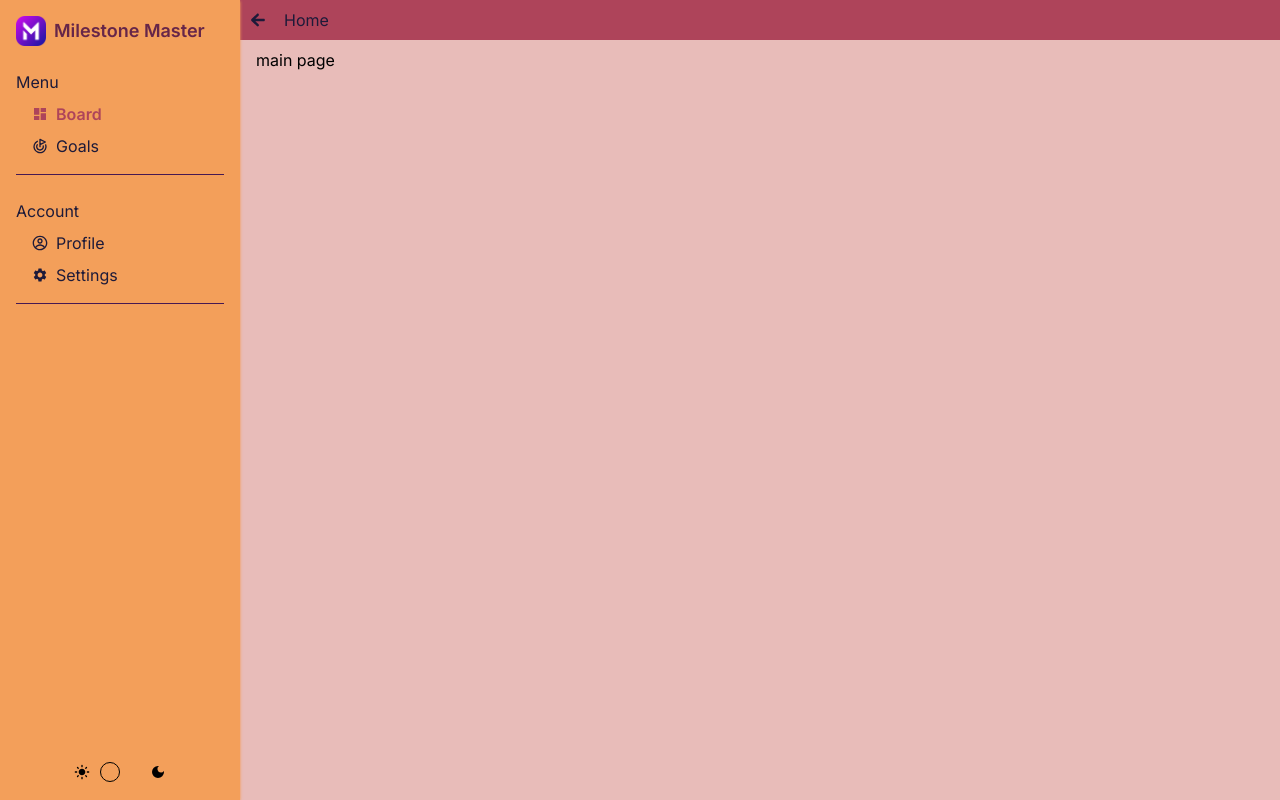
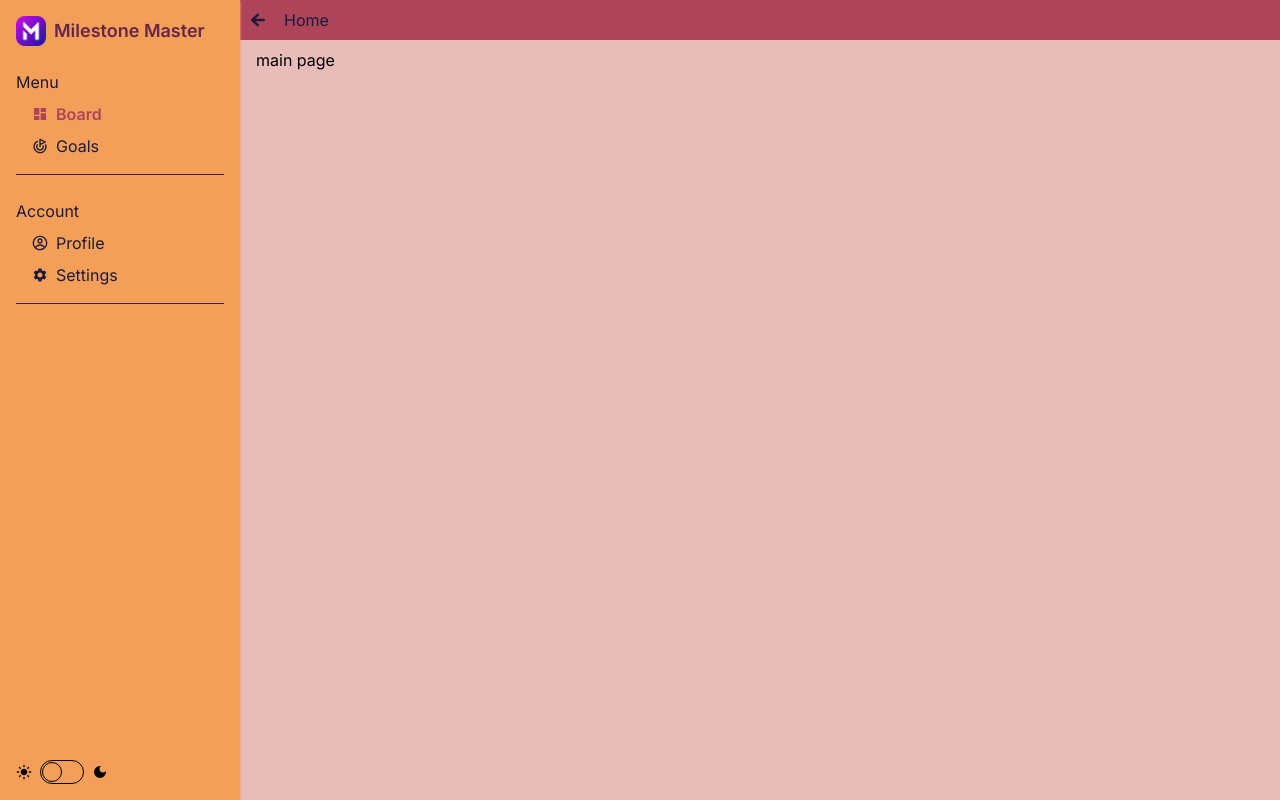
Before and after one commit to tannaz97shr/milestone-master, a Next.js app: page / in a window 1280 px wide. Built offline with nearby package versions, Linux system fonts and the light colour scheme.

Commit message:
feat: style switch btn

```diff
--- a/src/components/Sidebar/index.tsx
+++ b/src/components/Sidebar/index.tsx
@@ -106,7 +106,9 @@
             );
           })}
         </div>
-        <ThemeSwitch />
+        <div className={`mt-auto ${!isMenueOpen && "hidden lg:flex"}`}>
+          <ThemeSwitch />
+        </div>
       </div>
     </>
   );
--- a/src/components/ThemeSwitch/index.tsx
+++ b/src/components/ThemeSwitch/index.tsx
@@ -26,7 +26,7 @@
           className="sr-only peer"
           checked={isDark}
         />
-        <div className="w-11 h-6 bg-gray-200 peer-focus:outline-none peer-focus:ring-4 peer-focus:ring-blue-300 dark:peer-focus:ring-blue-800 rounded-full peer dark:bg-gray-700 peer-checked:after:translate-x-full rtl:peer-checked:after:-translate-x-full peer-checked:after:border-white after:content-[''] after:absolute after:top-[2px] after:start-[2px] after:bg-white after:border-gray-300 after:border after:rounded-full after:h-5 after:w-5 after:transition-all dark:border-gray-600 peer-checked:bg-blue-600" />
+        <div className="border w-11 h-6 bg-gray-200 peer-focus:outline-none peer-focus:ring-4 peer-focus:ring-blue-300 dark:peer-focus:ring-blue-800 rounded-full peer dark:bg-gray-700 peer-checked:after:translate-x-full rtl:peer-checked:after:-translate-x-full peer-checked:after:border-white after:content-[''] after:absolute after:top-[2px] after:start-[2px] after:bg-white after:border-gray-300 after:border after:rounded-full after:h-5 after:w-5 after:transition-all dark:border-gray-600 peer-checked:bg-blue-600" />
       </label>
       <MdDarkMode />
     </div>
```
